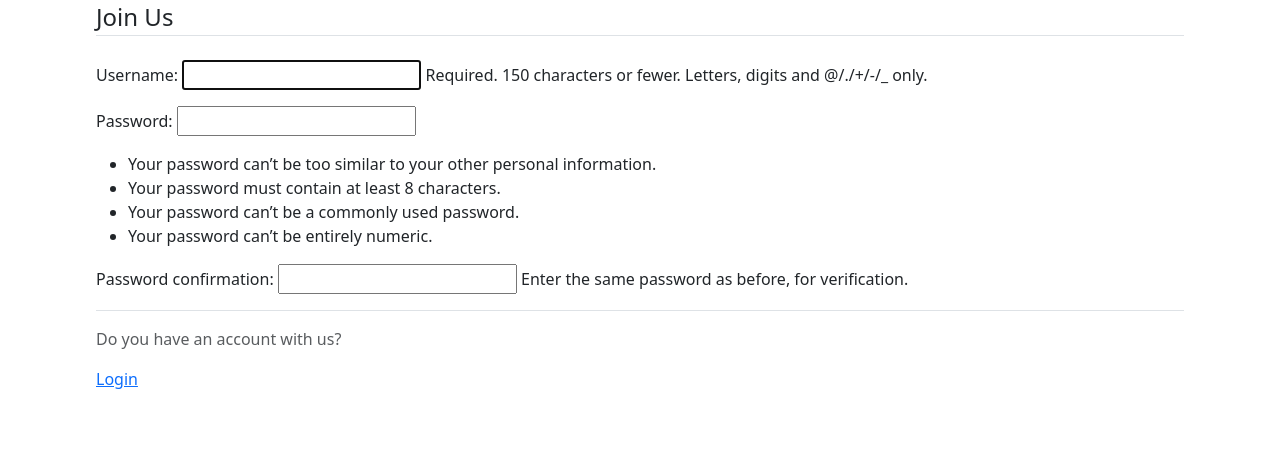
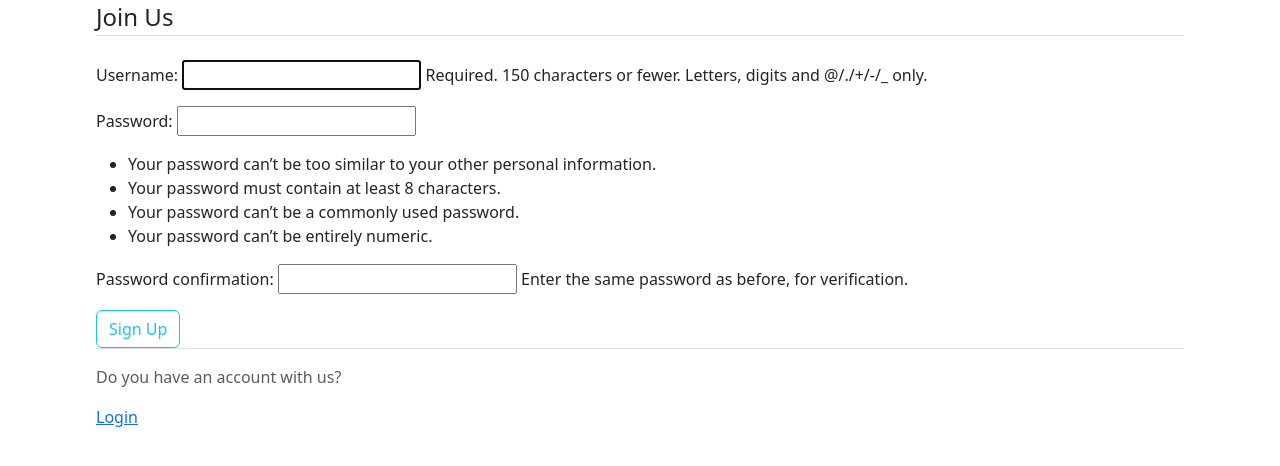
Before and after one commit to diegosno/project4, a Django app: page /signup/ in a window 1280 px wide. Shown: the part 133-599 px from the top of the page. Run offline with Django 3.2, Linux system fonts and the light colour scheme.

Commit message:
Add a 'Sign Up' button to the form in the template.

```diff
--- a/project4/users/templates/users/signup.html
+++ b/project4/users/templates/users/signup.html
@@ -10,6 +10,9 @@
                 <legend class="border-bottom mb-4">Join Us</legend>
                 {{ form.as_p }}
             </fieldset>
+            <div class="form-group">
+                <button class="btn btn-outline-info" type="submit">Sign Up</button>
+            </div>
 
 
         </form>
```
